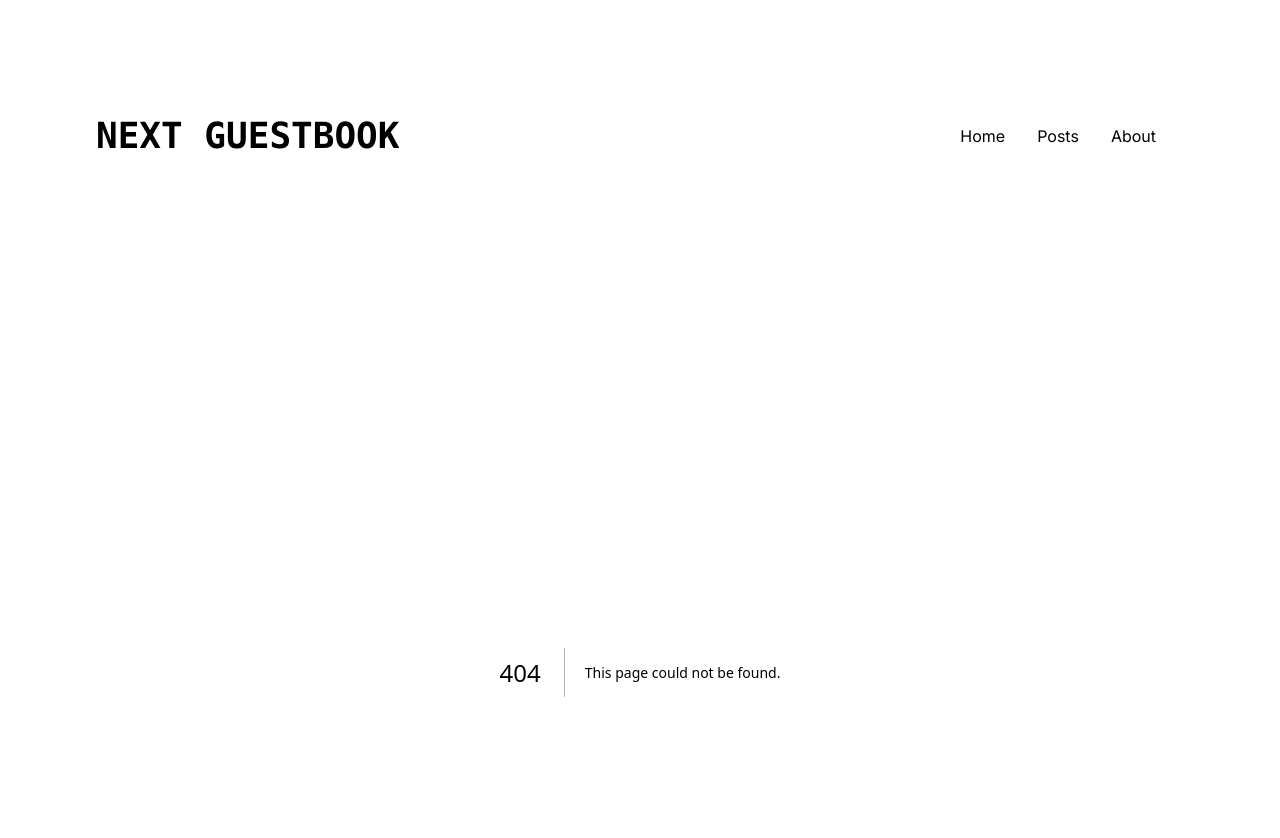
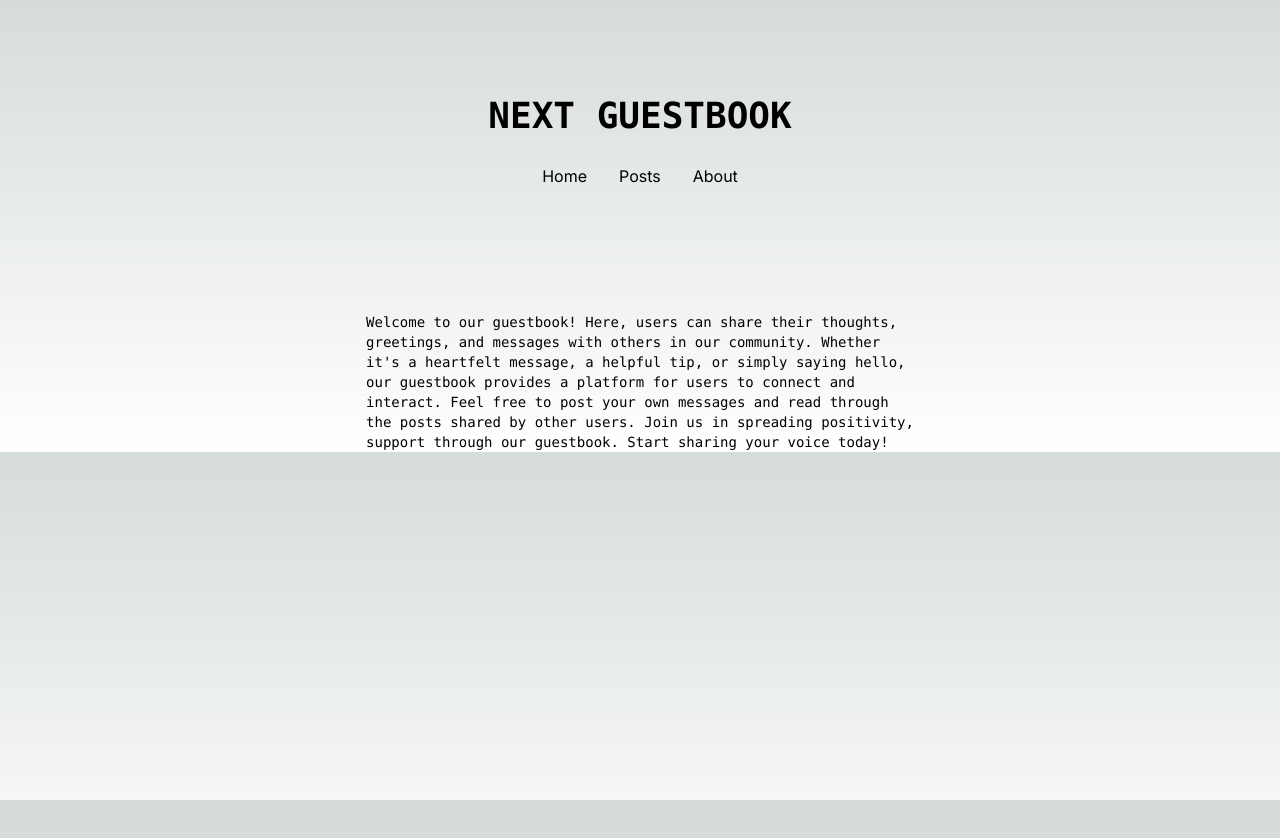
Before and after one commit to viniarski/guestbook-next, a Next.js app: page /about in a window 1280 px wide. Before the commit this address had no page. Shown: the top 838 px of the page. After the commit the page ends 800 px from the top, so only its background shows below. Built offline with nearby package versions, Linux system fonts and the light colour scheme.

Commit message:
some changes

```diff
--- /dev/null
+++ b/src/app/about/page.js
@@ -0,0 +1,19 @@
+export default function Page() {
+  return (
+    <main className="flex justify-center">
+      <div>
+        <p className="z-10 max-w-5xl w-full items-center font-mono text-sm lg:flex">
+          <span className="max-w-prose">
+            Welcome to our guestbook! Here, users can share their thoughts,
+            greetings, and messages with others in our community. Whether it's a
+            heartfelt message, a helpful tip, or simply saying hello, our
+            guestbook provides a platform for users to connect and interact.
+            Feel free to post your own messages and read through the posts
+            shared by other users. Join us in spreading positivity, support
+            through our guestbook. Start sharing your voice today!
+          </span>
+        </p>
+      </div>
+    </main>
+  );
+}
--- a/src/app/page.js
+++ b/src/app/page.js
@@ -1,5 +1,12 @@
 import Image from 'next/image';
+import myImage from '@/components/guestbook_logo.png';
 
 export default function Home() {
-  return <main></main>;
+  return (
+    <main className="flex justify-center items-center">
+      <div className="text-center">
+        <Image src={myImage} alt="Guestbook Logo" width={600} height={600} />
+      </div>
+    </main>
+  );
 }
--- a/src/components/Header.jsx
+++ b/src/components/Header.jsx
@@ -2,12 +2,12 @@ import Link from 'next/link';
 
 export default function Header() {
   return (
-    <div>
-      <div className="flex p-24">
+    <div className="flex justify-center">
+      <div className="p-24">
         <div className="z-10 max-w-5xl w-full items-center justify-between font-mono text-sm lg:flex">
           <h1 className="text-4xl font-bold">NEXT GUESTBOOK</h1>
         </div>
-        <ol className="flex flex-row p-3">
+        <ol className="flex flex-row p-3 items-center justify-center">
           <li className="m-4">
             <Link href="/">Home</Link>
           </li>
@@ -15,7 +15,7 @@ export default function Header() {
             <Link href="/posts/1">Posts</Link>
           </li>
           <li className="m-4">
-            <Link href="/pages/about">About</Link>
+            <Link href="/about">About</Link>
           </li>
         </ol>
       </div>
--- a/src/pages/about/page.js
+++ /dev/null
@@ -1,17 +0,0 @@
-export default function Page() {
-  return (
-    <main>
-      <div>
-        <p>
-          Welcome to our guestbook! Here, users can share their thoughts,
-          greetings, and messages with others in our community. Whether it's a
-          heartfelt message, a helpful tip, or simply saying hello, our
-          guestbook provides a platform for users to connect and interact. Feel
-          free to post your own messages and read through the posts shared by
-          other users. Join us in spreading positivity, support through our
-          guestbook. Start sharing your voice today!
-        </p>
-      </div>
-    </main>
-  );
-}
```
Also changed, not shown: src/app/posts/page.js (added), src/components/guestbook_logo.png (added).
